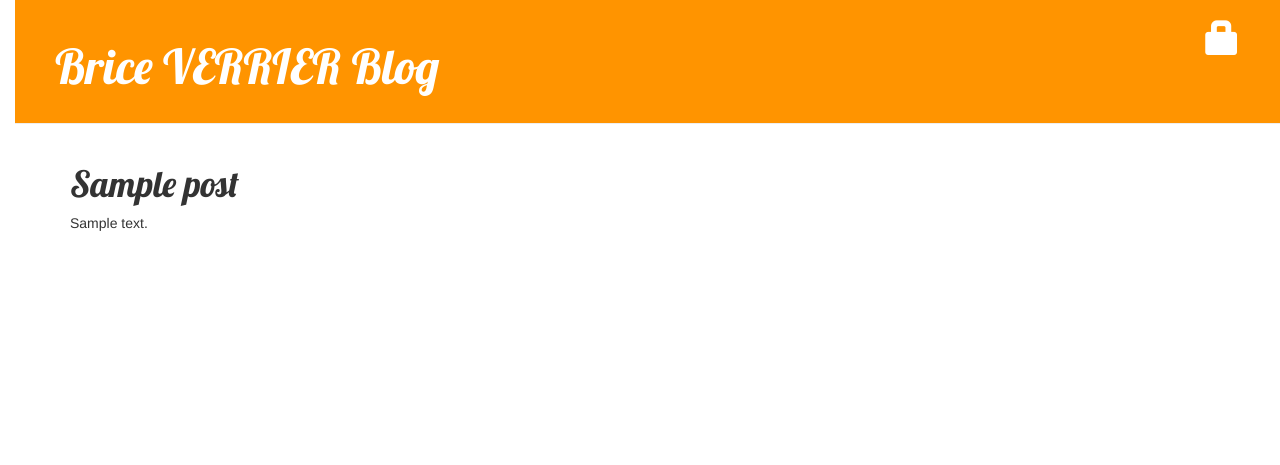
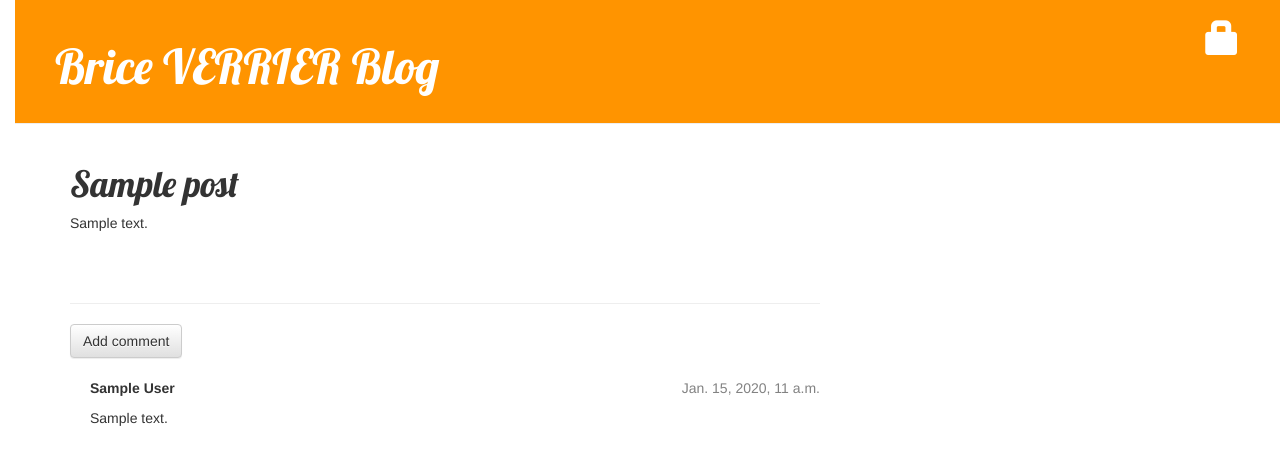
Before and after one commit to SawyerB25/my-first-blog, a Django app: page /post/1/ in a window 1280 px wide. Shown: the top 465 px of the page. Run offline with Django 3.2, Linux system fonts and the light colour scheme; tables that the repository leaves empty hold one stand-in row (values such as "Sample post"); some libraries are stand-ins or nearby versions.

Commit message:
Ajout des commentaires

```diff
--- a/blog/admin.py
+++ b/blog/admin.py
@@ -1,4 +1,6 @@
 from django.contrib import admin
-from .models import Post
+from .models import Post, Comment
 
 admin.site.register(Post)
+
+admin.site.register(Comment)
--- a/blog/models.py
+++ b/blog/models.py
@@ -24,3 +24,18 @@ class Post(models.Model):
 
     def get_absolute_url(self):
         return "/post/%i/" % self.id
+
+
+class Comment(models.Model):
+    post = models.ForeignKey('blog.Post', related_name='comments')
+    author = models.CharField(max_length=200)
+    text = models.TextField()
+    created_date = models.DateTimeField(default=timezone.now)
+    approved_comment = models.BooleanField(default=False)
+
+    def approve(self):
+        self.approved_comment = True
+        self.save()
+
+    def __str__(self):
+        return self.text
--- a/blog/static/css/blog.css
+++ b/blog/static/css/blog.css
@@ -58,3 +58,7 @@ h1, h2, h3, h4 {
 .post h1 a, .post h1 a:visited {
     color: #000000;
 }
+
+.comment {
+    margin: 20px 0px 20px 20px;
+}
--- a/blog/templates/blog/post_detail.html
+++ b/blog/templates/blog/post_detail.html
@@ -17,5 +17,16 @@
         <p>{{ post.text|linebreaks }}</p>
     </div>
 
+    <hr>
+    <a class="btn btn-default" href="{% url 'add_comment_to_post' pk=post.pk %}">Add comment</a>
+    {% for comment in post.comments.all %}
+        <div class="comment">
+            <div class="date">{{ comment.created_date }}</div>
+            <strong>{{ comment.author }}</strong>
+            <p>{{ comment.text|linebreaks }}</p>
+        </div>
+    {% empty %}
+        <p>No comments here yet :(</p>
+    {% endfor %}
 
 {% endblock %}
--- a/blog/templates/blog/post_list.html
+++ b/blog/templates/blog/post_list.html
@@ -8,6 +8,7 @@
             </div>
             <h1><a href="{% url 'blog.views.post_detail' pk=post.pk %}">{{ post.title }}</a></h1>
             <p>{{ post.text|linebreaks }}</p>
+        <a href="{% url 'blog.views.post_detail' pk=post.pk %}">Comments: {{ post.comments.count }}</a>
         </div>
     {% endfor %}
 {% endblock content %}
--- a/blog/urls.py
+++ b/blog/urls.py
@@ -11,6 +11,6 @@ urlpatterns = [
     url(r'^post/(?P<pk>\d+)/remove/$', views.post_remove, name='post_remove'),
 
     url(r'^post/(?P<pk>[0-9]+)/$', views.post_detail, name='post_detail'),
-
+    url(r'^post/(?P<pk>\d+)/comment/$', views.add_comment_to_post, name='add_comment_to_post'),
 
 ]
--- a/blog/views.py
+++ b/blog/views.py
@@ -2,7 +2,7 @@ from django.shortcuts import redirect
 from django.utils import timezone
 from .models import Post
 from django.shortcuts import render, get_object_or_404
-from .forms import PostForm
+from .forms import PostForm, CommentForm
 from django.contrib.auth.decorators import login_required
 
 
@@ -64,3 +64,17 @@ def post_remove(request, pk):
     post = get_object_or_404(Post, pk=pk)
     post.delete()
     return redirect('blog.views.post_list')
+
+
+def add_comment_to_post(request, pk):
+    post = get_object_or_404(Post, pk=pk)
+    if request.method == "POST":
+        form = CommentForm(request.POST)
+        if form.is_valid():
+            comment = form.save(commit=False)
+            comment.post = post
+            comment.save()
+            return redirect('blog.views.post_detail', pk=post.pk)
+    else:
+        form = CommentForm()
+    return render(request, 'blog/add_comment_to_post.html', {'form': form})
```
Also changed, not shown: blog/forms.py (+5 -37 lines), blog/templates/blog/add_comment_to_post.html (added, +9 -0 lines), 3 other files.
